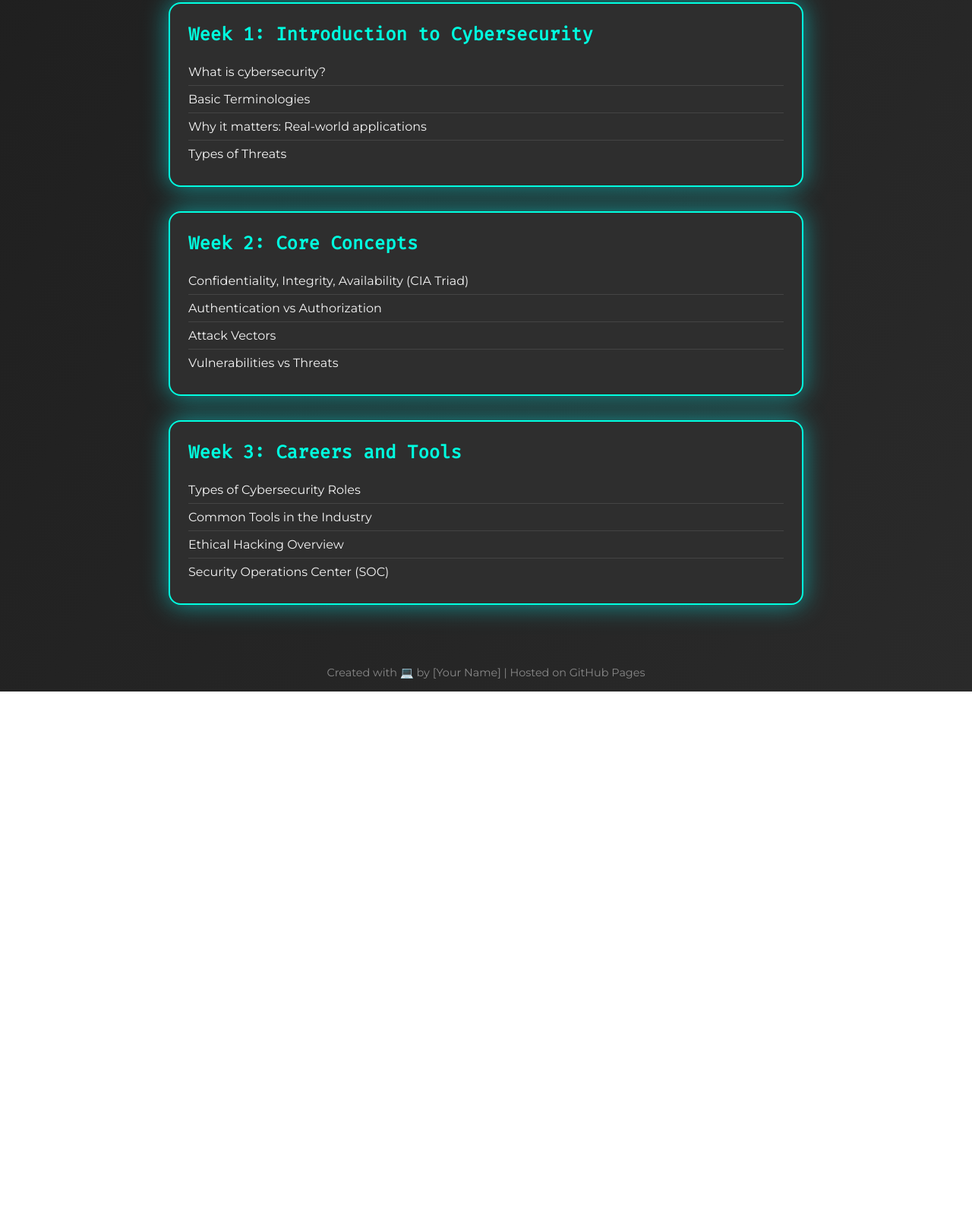
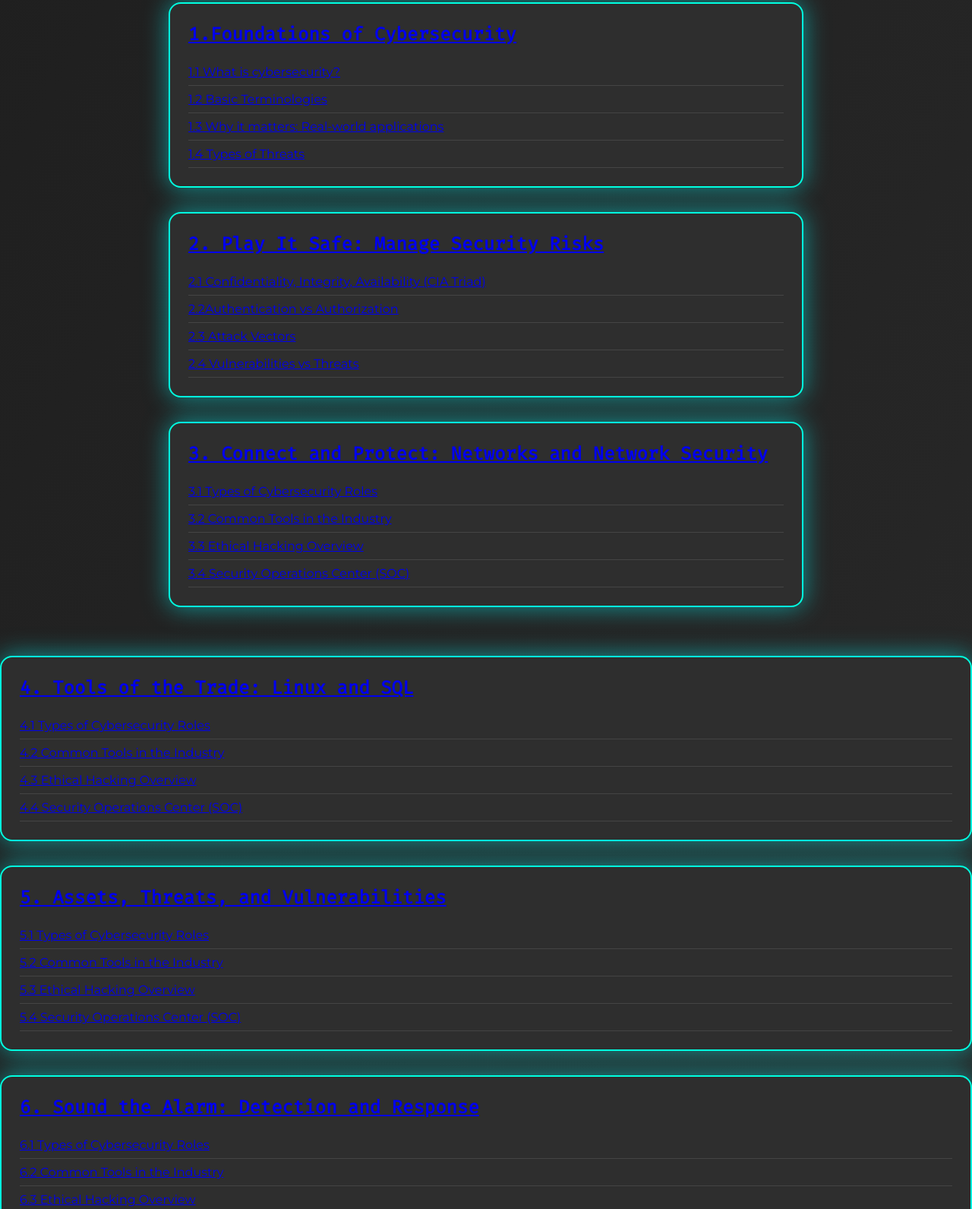
Before and after one commit to StatShaan27/cybersecurity, a plain HTML site: page index.html in a window 1280 px wide. Shown: the part 176-1767 px from the top of the page at 76% size. Before the commit the page ends 1086 px from the top, so only its background shows below. Drawn offline with Linux system fonts and the light colour scheme.

Commit message:
Update index.html

```diff
--- a/index.html
+++ b/index.html
@@ -114,41 +114,97 @@
   <main>
     <!-- Section 1 -->
     <div class="card glow-box">
-      <h2>Week 1: Introduction to Cybersecurity</h2>
+      <h2><a href="ch1">1.Foundations of Cybersecurity</h2>
       <ul>
-        <li>What is cybersecurity?</li>
-        <li>Basic Terminologies</li>
-        <li>Why it matters: Real-world applications</li>
-        <li>Types of Threats</li>
+        <li><a href="ch1">1.1 What is cybersecurity?</li>
+        <li><a href="ch1">1.2 Basic Terminologies</li>
+        <li><a href="ch1">1.3 Why it matters: Real-world applications</li>
+        <li><a href="ch1">1.4 Types of Threats</li>
       </ul>
     </div>
 
     <!-- Section 2 -->
     <div class="card glow-box">
-      <h2>Week 2: Core Concepts</h2>
+      <h2><a href="ch2">2. Play It Safe: Manage Security Risks</h2>
       <ul>
-        <li>Confidentiality, Integrity, Availability (CIA Triad)</li>
-        <li>Authentication vs Authorization</li>
-        <li>Attack Vectors</li>
-        <li>Vulnerabilities vs Threats</li>
+        <li><a href="ch2">2.1 Confidentiality, Integrity, Availability (CIA Triad)</li>
+        <li><a href="ch2">2.2Authentication vs Authorization</li>
+        <li><a href="ch2">2.3 Attack Vectors</li>
+        <li><a href="ch2">2.4 Vulnerabilities vs Threats</li>
       </ul>
     </div>
 
     <!-- Section 3 -->
     <div class="card glow-box">
-      <h2>Week 3: Careers and Tools</h2>
+      <h2><a href="ch3">3. Connect and Protect: Networks and Network Security</h2>
       <ul>
-        <li>Types of Cybersecurity Roles</li>
-        <li>Common Tools in the Industry</li>
-        <li>Ethical Hacking Overview</li>
-        <li>Security Operations Center (SOC)</li>
+        <li><a href="ch3">3.1 Types of Cybersecurity Roles</li>
+        <li><a href="ch3">3.2 Common Tools in the Industry</li>
+        <li><a href="ch3">3.3 Ethical Hacking Overview</li>
+        <li><a href="ch3">3.4 Security Operations Center (SOC)</li>
+      </ul>
+    </div>
+  </main>
+<!-- Section 4 -->
+    <div class="card glow-box">
+      <h2><a href="ch4">4. Tools of the Trade: Linux and SQL</h2>
+      <ul>
+        <li><a href="ch4">4.1 Types of Cybersecurity Roles</li>
+        <li><a href="ch4">4.2 Common Tools in the Industry</li>
+        <li><a href="ch4">4.3 Ethical Hacking Overview</li>
+        <li><a href="ch4">4.4 Security Operations Center (SOC)</li>
+      </ul>
+    </div>
+  </main>
+<!-- Section 5 -->
+    <div class="card glow-box">
+      <h2><a href="ch5">5. Assets, Threats, and Vulnerabilities</h2>
+      <ul>
+        <li><a href="ch5">5.1 Types of Cybersecurity Roles</li>
+        <li><a href="ch5">5.2 Common Tools in the Industry</li>
+        <li><a href="ch5">5.3 Ethical Hacking Overview</li>
+        <li><a href="ch5">5.4 Security Operations Center (SOC)</li>
+      </ul>
+    </div>
+  </main>
+  <!-- Section 6 -->
+    <div class="card glow-box">
+      <h2><a href="ch6">6. Sound the Alarm: Detection and Response</h2>
+      <ul>
+        <li><a href="ch6">6.1 Types of Cybersecurity Roles</li>
+        <li><a href="ch6">6.2 Common Tools in the Industry</li>
+        <li><a href="ch6">6.3 Ethical Hacking Overview</li>
+        <li><a href="ch6">6.4 Security Operations Center (SOC)</li>
+      </ul>
+    </div>
+  </main>
+<!-- Section 7 -->
+    <div class="card glow-box">
+      <h2><a href="ch7">7. Automate Cybersecurity Tasks with Python</h2>
+      <ul>
+        <li><a href="ch7">7.1 Types of Cybersecurity Roles</li>
+        <li><a href="ch7">7.2 Common Tools in the Industry</li>
+        <li><a href="ch7">7.3 Ethical Hacking Overview</li>
+        <li><a href="ch7">7.4 Security Operations Center (SOC)</li>
+      </ul>
+    </div>
+  </main>
+<!-- Section 8 -->
+    <div class="card glow-box">
+      <h2><a href="ch8">8. Put it to Work: Prepare for Cybersecuriity Jobs</h2>
+      <ul>
+        <li><a href="ch8">8.1 Types of Cybersecurity Roles</li>
+        <li><a href="ch8">8.2 Common Tools in the Industry</li>
+        <li><a href="ch8">8.3 Ethical Hacking Overview</li>
+        <li><a href="ch8">8.4 Security Operations Center (SOC)</li>
       </ul>
     </div>
   </main>
 
+
   <!-- Footer -->
   <footer class="footer">
-    <p>Created with 💻 by [Your Name] | Hosted on GitHub Pages</p>
+    <p>Created with 💻 by Mohammad Shaan | Hosted on GitHub Pages</p>
   </footer>
 
 </body>
```
